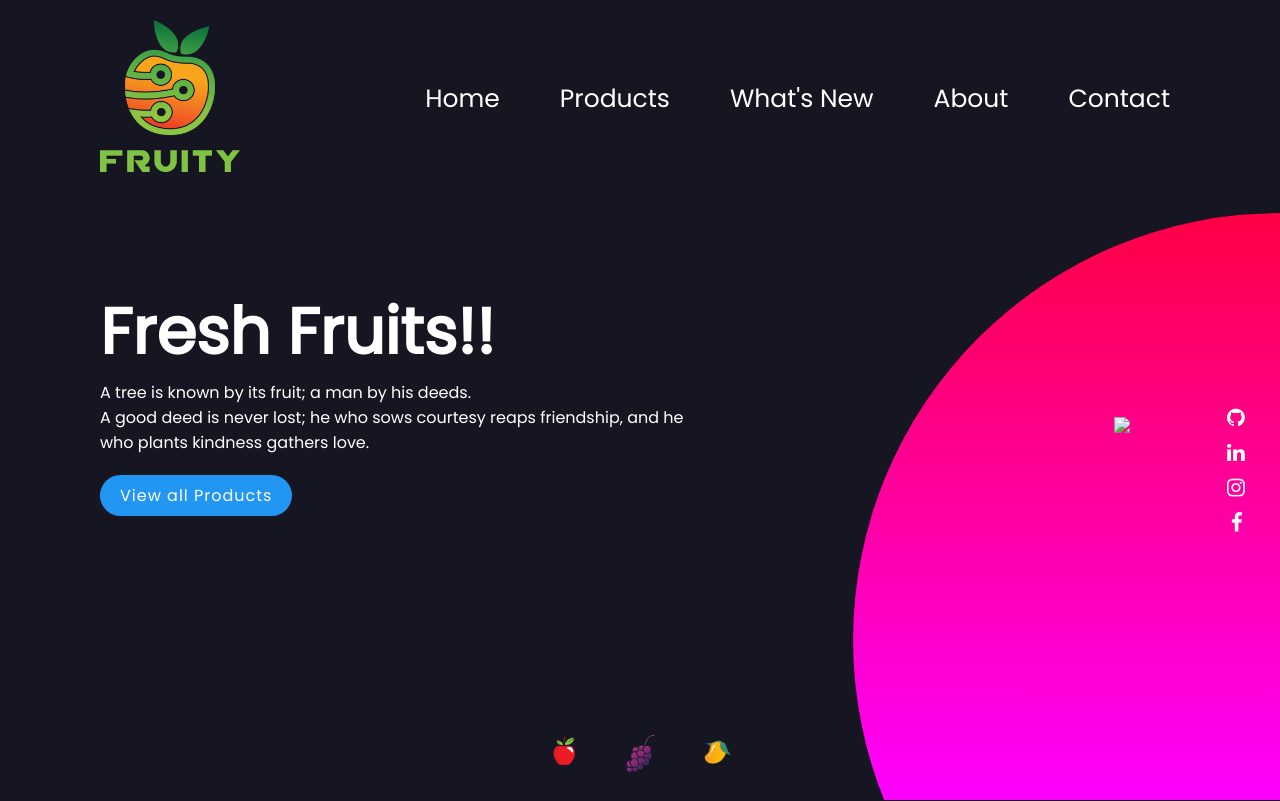
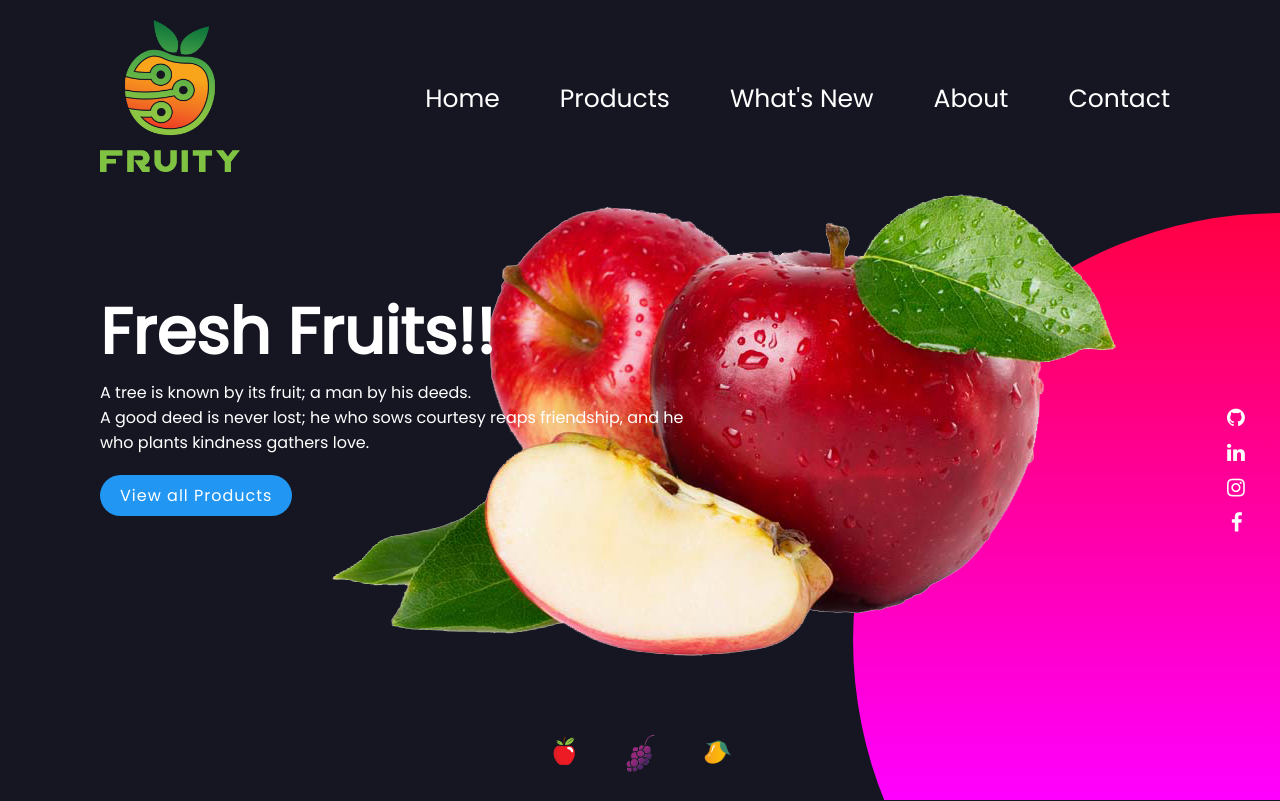
Before and after one commit to Siddhant-Patil0203/Fruity-landing-Page, a plain HTML site: page index.html in a window 1280 px wide. Shown: the top 801 px of the page. Drawn offline with Linux system fonts and the light colour scheme.

Commit message:
Update index.html

```diff
--- a/index.html
+++ b/index.html
@@ -29,7 +29,7 @@
                     <a href="#">View all Products</a>
                 </div>
                 <div class="imagebox">
-                    <img src="images/apples.png" class="Fruits">
+                    <img src="apples.png" class="Fruits">
                 </div>
             </div>
             <ul class=icons>
```
